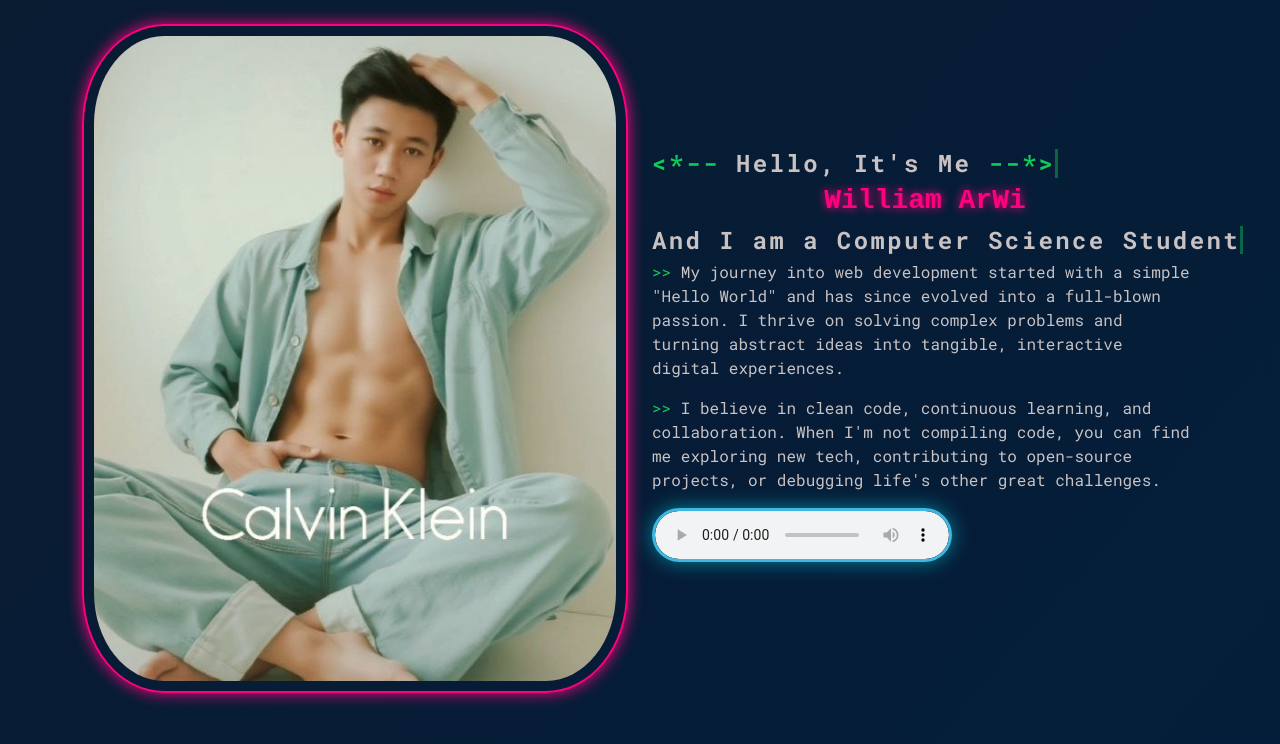
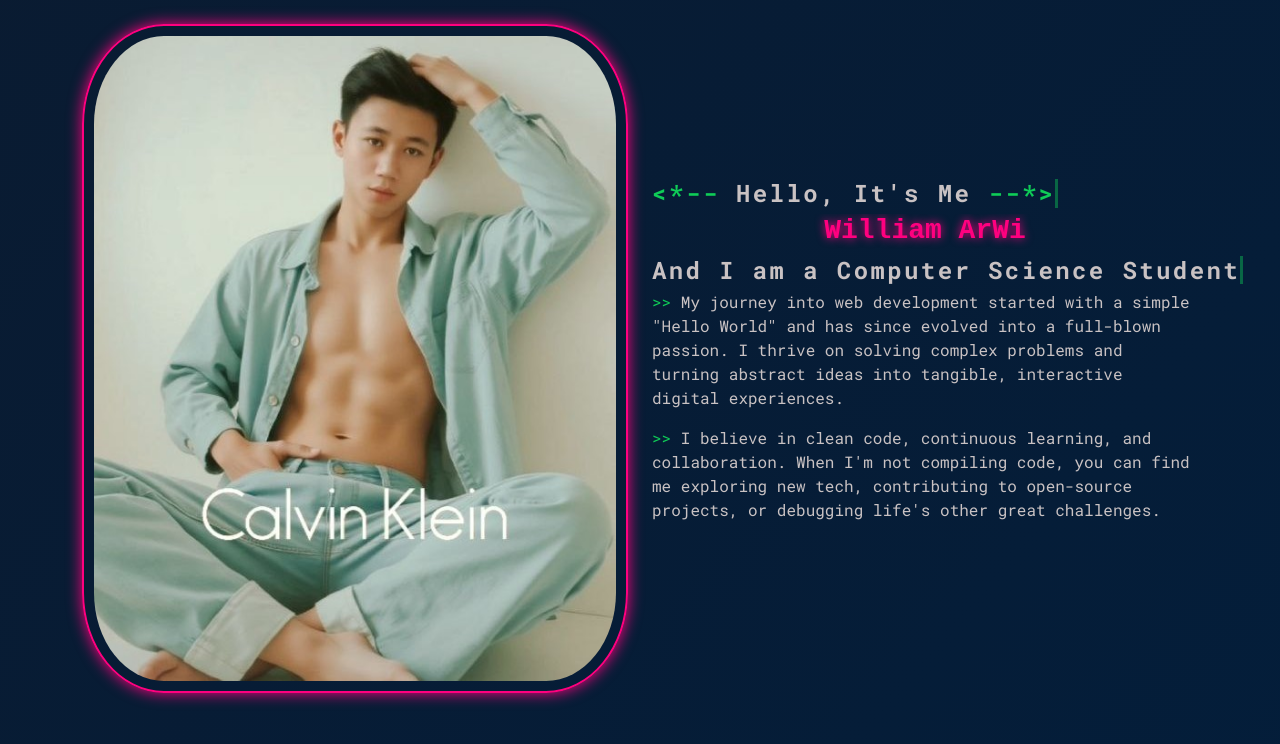
Before and after one commit to william1243-arwi/My-Profile, a plain HTML site: page index.html in a window 1280 px wide. Shown: the part 180-924 px from the top of the page. Drawn offline with nearby package versions, Linux system fonts and the light colour scheme.

Commit message:
Update index.html

```diff
--- a/index.html
+++ b/index.html
@@ -60,7 +60,7 @@
                         <h4 class="typewriter">And I am a Computer Science Student</h4>
                         <p><span class="color-green">>></span> My journey into web development started with a simple "Hello World" and has since evolved into a full-blown passion. I thrive on solving complex problems and turning abstract ideas into tangible, interactive digital experiences.</p>
                         <p><span class="color-green">>></span> I believe in clean code, continuous learning, and collaboration. When I'm not compiling code, you can find me exploring new tech, contributing to open-source projects, or debugging life's other great challenges.</p>
-                        <audio controls src="Rewrite The Stars.mp3" style="border: 3px solid rgb(62, 184, 224); border-radius: 39px;box-shadow: 0 0 20px rgba(0, 229, 255, 0.5); "></audio>
+                        <audio src="Rewrite The Stars.mp3" style="border: 3px solid rgb(62, 184, 224); border-radius: 39px;box-shadow: 0 0 20px rgba(0, 229, 255, 0.5); "></audio>
                     </div>
                 </div>
             </div>
```
